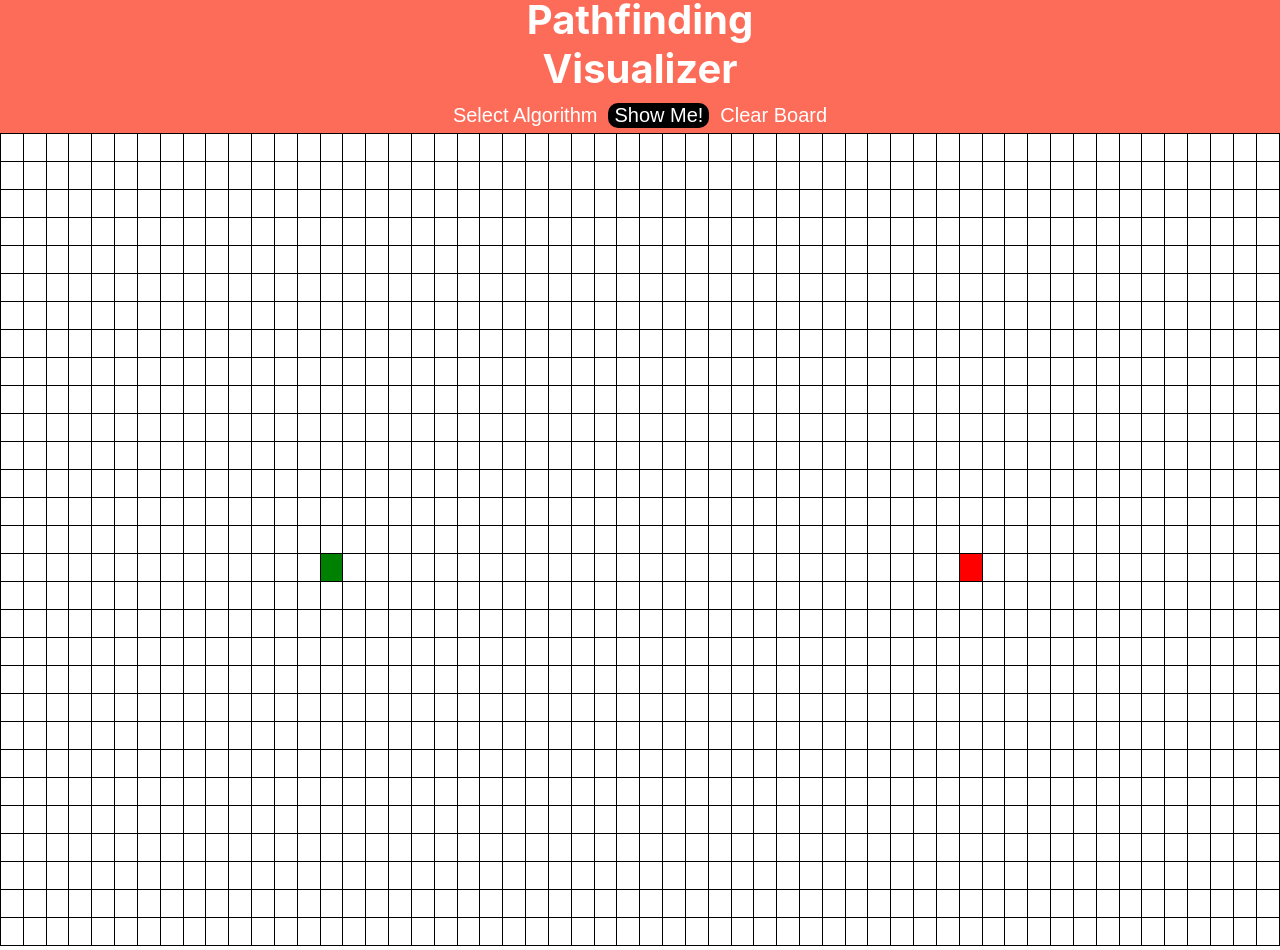
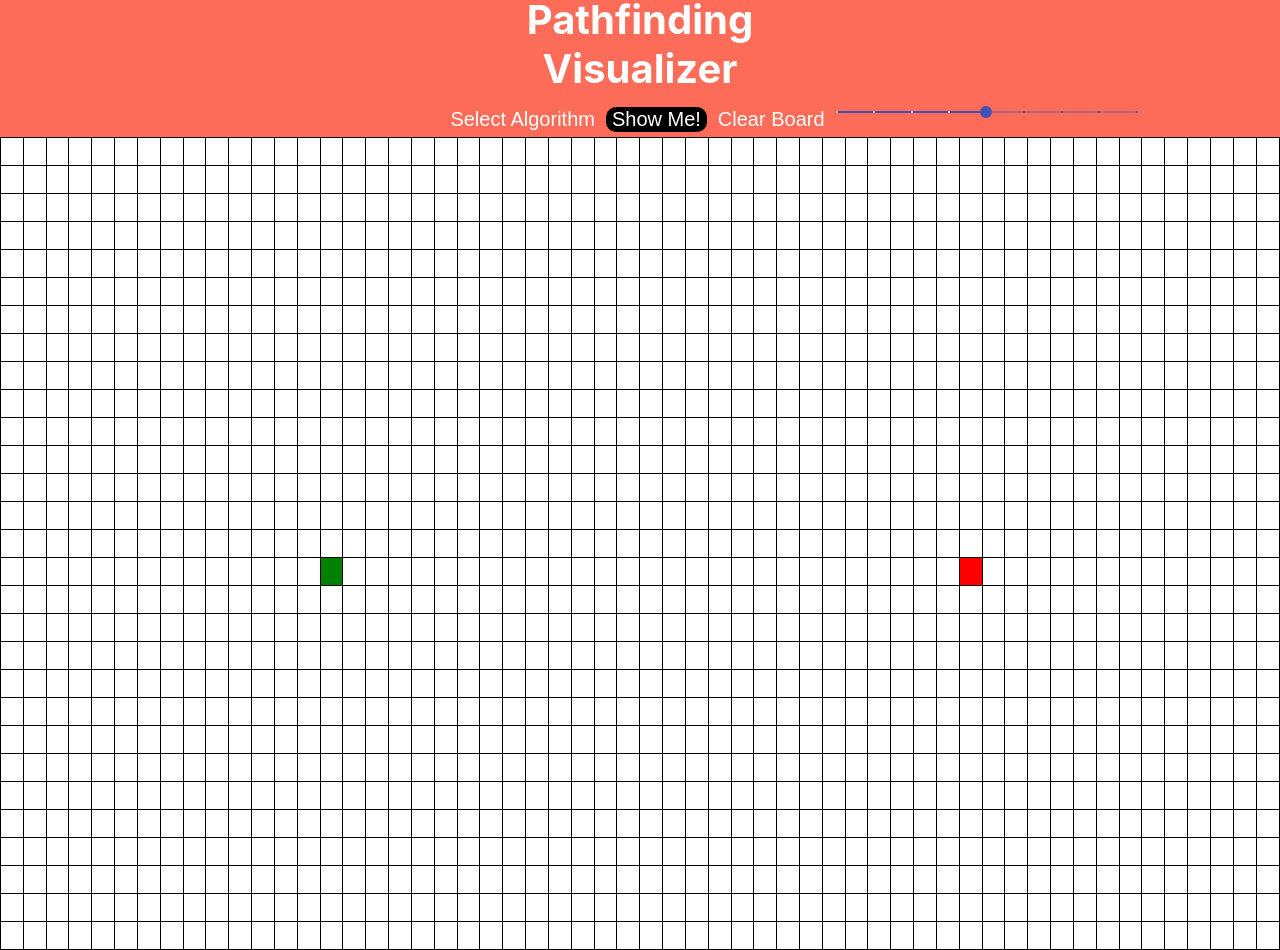
Before and after one commit to McKayMower/pathfinding-algorithm-visualizer, a React (Create React App) app in the folder visualizer/: page / in a window 1280 px wide. Built offline with nearby package versions, Linux system fonts and the light colour scheme.

Commit message:
added speed slider

```diff
--- a/visualizer/package.json
+++ b/visualizer/package.json
@@ -3,6 +3,8 @@
   "version": "0.1.0",
   "private": true,
   "dependencies": {
+    "@material-ui/core": "^4.11.4",
+    "@material-ui/lab": "^4.0.0-alpha.58",
     "@testing-library/jest-dom": "^5.12.0",
     "@testing-library/react": "^11.2.7",
     "@testing-library/user-event": "^12.8.3",
--- a/visualizer/src/App.js
+++ b/visualizer/src/App.js
@@ -6,7 +6,7 @@ import { useState, useEffect } from 'react'
 function App() {
   const [clearValue, setClearValue] = useState(false)
   const [message, setMessage] = useState('')
-
+  const [speed, setSpeed] = useState(100)
   const callbackFunction = (message) => {
     if (message === 'clear')
       setClearValue(!clearValue)
@@ -19,10 +19,14 @@ function App() {
     setMessage('')
   }, [clearValue])
 
+  const set = (value) => {
+    setSpeed(value)
+  }
+
   return (
     <div className="App">
-      <Header callBack={callbackFunction} />
-      <Board clearValue={clearValue} incomingMessage={message}/>
+      <Header callBack={callbackFunction} speed={set} />
+      <Board clearValue={clearValue} incomingMessage={message} speed={speed}/>
     </div>
   );
 }
--- a/visualizer/src/components/Board.jsx
+++ b/visualizer/src/components/Board.jsx
@@ -2,7 +2,7 @@ import { useState, useEffect } from 'react'
 import '../css for components/Board.css'
 import PriorityQueue from 'js-priority-queue'
 
-const Board = ({ clearValue, incomingMessage }) => {
+const Board = ({ clearValue, incomingMessage, speed }) => {
 
     const boardHeight = 29
     const boardWidth = 56
@@ -264,7 +264,7 @@ const Board = ({ clearValue, incomingMessage }) => {
                 setCanDraw(true)
                 clearInterval(interStop)
             }
-        }, 3)
+        }, speed)
     }
 
     const visualizeAlgorithm = () => {
@@ -279,7 +279,7 @@ const Board = ({ clearValue, incomingMessage }) => {
                 if (algorithm === 'dijkstras')
                     showPath()
             }
-        }, 3)
+        }, speed)
 
         finished = false
         fifo = []
--- a/visualizer/src/components/Header.jsx
+++ b/visualizer/src/components/Header.jsx
@@ -1,23 +1,48 @@
 import '../css for components/Header.css'
-import { useState } from 'react'
+import { useState,useEffect } from 'react'
+import Slider from '@material-ui/core/Slider';
 
 const handleRedirect = () => {
     console.log('page refresh here')
 }
 
-const Header = ( {callBack} ) => {
+const Header = ({ callBack, speed }) => {
 
     const sendCallback = (message) => {
         callBack(message)
     }
+    const valuetext = (value) => {
+        setSpeedValue(value)
+    }
 
+    const sendSpeed = (value) => {
+        speed(value)
+    }
     const [showMenu, setShowMenu] = useState(false)
     const [visualizeString, setVisualizeString] = useState('Show Me!')
+    const [speedValue, setSpeedValue] = useState(100)
+
+    useEffect(() => {
+        sendSpeed(speedValue)
+    }, [speedValue])
 
     return (
         <div className='header-container'>
+
             <h1 className='title'
                 onClick={() => handleRedirect()}>Pathfinding Visualizer</h1>
+            <div className='slider2'>
+                <Slider
+                    defaultValue={0.00000005}
+                    getAriaValueText={valuetext}
+                    aria-labelledby="discrete-slider-small-steps"
+                    step={0.00000001}
+                    marks
+                    min={-0.00000005}
+                    max={0.0000001}
+                    valueLabelDisplay="auto"
+                />
+            </div>
             <button className='algo-select'
                 onClick={() => setShowMenu(!showMenu ? true : false)}
                 onMouseEnter={() => setShowMenu(true)}
@@ -40,7 +65,6 @@ const Header = ( {callBack} ) => {
                     </div>
                 }
             </button>
-
             <button
                 className='visualize-button'
                 onClick={() => {
@@ -49,15 +73,26 @@ const Header = ( {callBack} ) => {
                 }}>
                 {visualizeString}
             </button>
-
             <button className='clear-button'
                 onClick={() => {
                     sendCallback('clear')
                     setVisualizeString('Show Me!')
                 }}
-                >
+            >
                 Clear Board
             </button>
+            <div className='slider'>
+                <Slider
+                    defaultValue={100}
+                    getAriaValueText={valuetext}
+                    aria-labelledby="discrete-slider-small-steps"
+                    step={25}
+                    marks
+                    min={0}
+                    max={200}
+                    valueLabelDisplay="auto"
+                />
+            </div>
         </div >
     )
 }
--- a/visualizer/src/css for components/Header.css
+++ b/visualizer/src/css for components/Header.css
@@ -26,7 +26,18 @@
     background-color: #fc6c58;
     padding-bottom: 5px;
 }
+.header-container .slider {
+    display: inline-block;
+    width: 300px;
+    margin-left: 2.5px;
+    margin-right: 2.5px;
+}
 
+.header-container .slider2 {
+    visibility: hidden;
+    width: 300px;
+    display: inline-block;
+}
 .header-container button {
     text-align: center;
     cursor: pointer;
```
Also changed, not shown: 1 other file (tests, documents, lock files or other folders).
